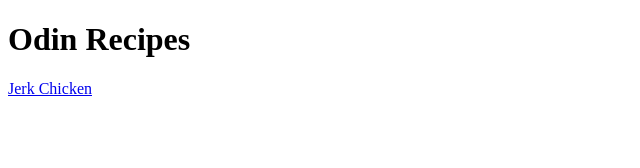
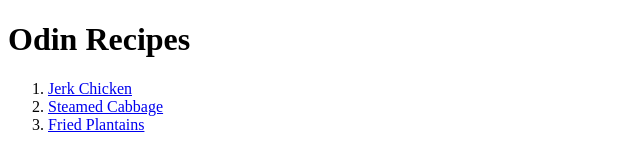
Before and after one commit to malikomari7/odin-recipes, a plain HTML site: page index.html in a window 1280 px wide. Shown: the whole page, without its empty margins (0-640 px from the left). Drawn offline with Linux system fonts and the light colour scheme.

Commit message:
Added 2 more recipe pages

```diff
--- a/index.html
+++ b/index.html
@@ -10,6 +10,12 @@
     <h1>
         Odin Recipes
     </h1>
-    <a href="Recipes/Jerkchicken.html"> Jerk Chicken</a>
+    <ol>
+        <li><a href="Recipes/Jerkchicken.html"> Jerk Chicken</a></li>
+        <li><a href="Recipes/steamedcabbage.html"> Steamed Cabbage</a></li>
+        <li><a href="Recipes/friedpalnts.html"> Fried Plantains</a></li>
+    </ol>
+
+
 </body>
 </html>
```
Also changed, not shown: Recipes/friedplants.html (added), Recipes/steamedcabbage.html (added).
